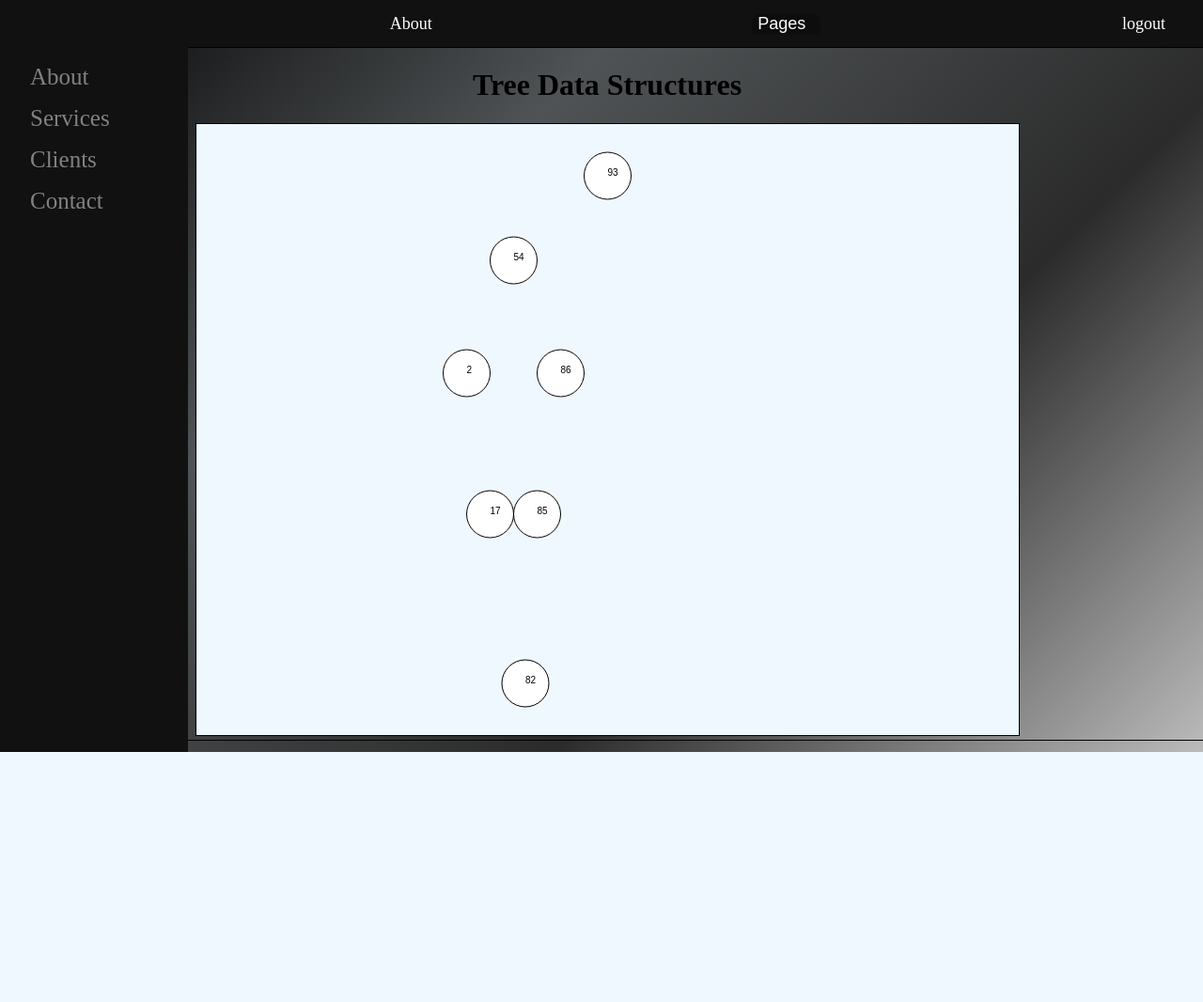
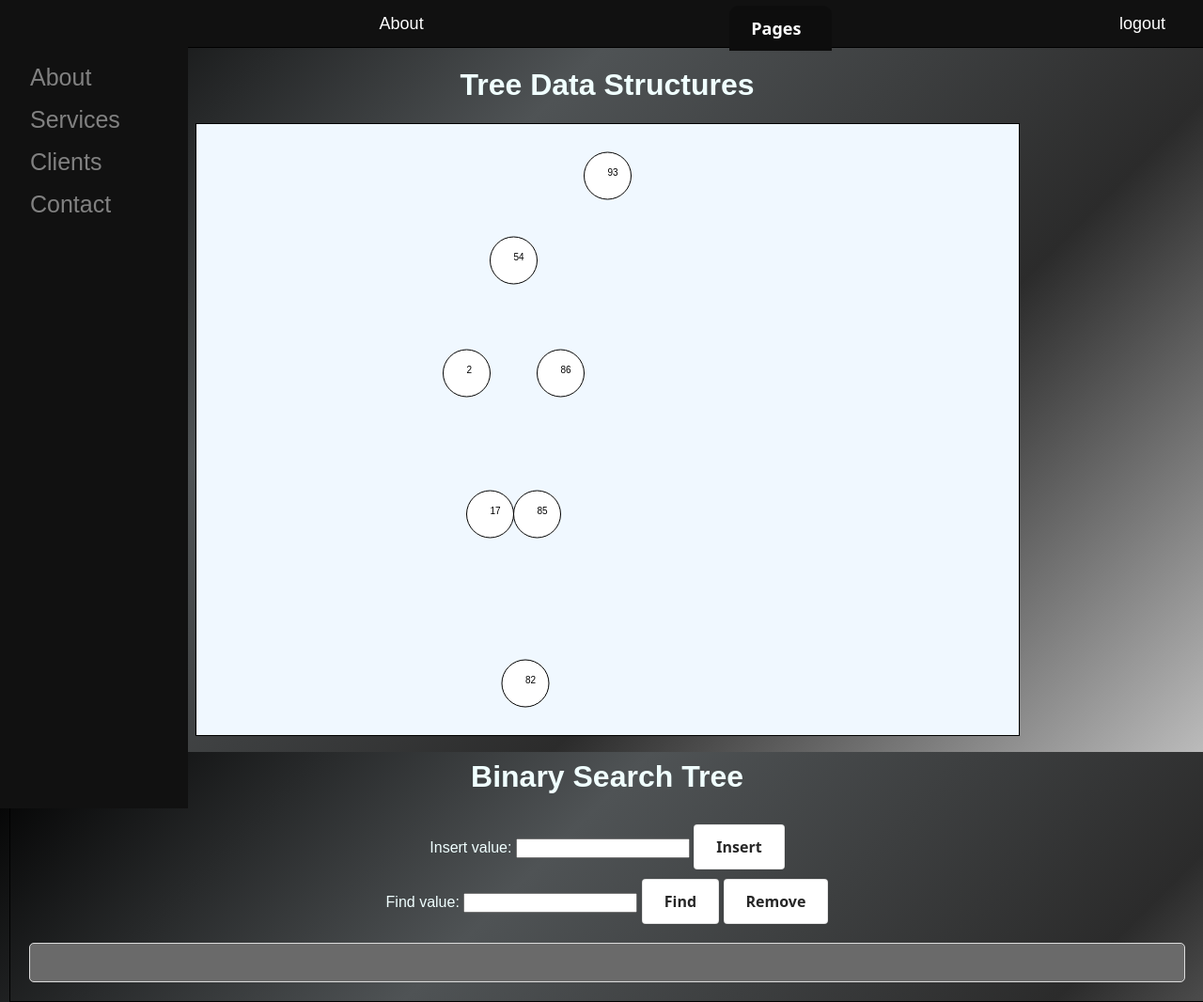
Before and after one commit to roshanmagan/Final-Year-Project, a PHP site: page /tree-data-structure.php in a window 1280 px wide. Shown: the whole page at 94% size. Before the commit the page ends 800 px from the top, so only its background shows below. Run offline with PHP 8.4, Linux system fonts and the light colour scheme; a user stored in the database is signed in.

Commit message:
update
changes

```diff
--- a/usbwebserver/usbwebserver_v8.6.5/usbwebserver/root/css/tree.css
+++ b/usbwebserver/usbwebserver_v8.6.5/usbwebserver/root/css/tree.css
@@ -1,3 +1,8 @@
+body {
+	font-family: sans-serif;
+	background-color: #f5f5f5;
+	color: azure;
+  }
 #container{
     width: 100%;
     text-align: center;
@@ -12,38 +17,59 @@
 	background: aliceblue;
 }
 
-/* .tree {
-	display: flex;
-	justify-content: center;
-	align-items: center;
+.output {
+	margin: 20px;
+	padding: 20px;
+	background-color: rgb(106, 106, 106);
+	border: 1px solid #ddd;
+	border-radius: 5px;
   }
 
-  .node{
-	padding: 10px;
-	display: flex;
-	flex-direction: column;
+  button {
 	align-items: center;
-	margin: 10px;
+	background-color: #FFFFFF;
+	border: 1px solid rgba(0, 0, 0, 0.1);
+	border-radius: .25rem;
+	box-shadow: rgba(0, 0, 0, 0.02) 0 1px 3px 0;
+	box-sizing: border-box;
+	color: rgba(0, 0, 0, 0.85);
+	cursor: pointer;
+	display: inline-flex;
+	font-family: system-ui,-apple-system,system-ui,"Helvetica Neue",Helvetica,Arial,sans-serif;
+	font-size: 16px;
+	font-weight: 600;
+	justify-content: center;
+	line-height: 1.25;
+	margin: 0;
+	margin-top: 10px;
+	min-height: 3rem;
+	padding: calc(.875rem - 1px) calc(1.5rem - 1px);
+	position: relative;
+	text-decoration: none;
+	transition: all 250ms;
+	user-select: none;
+	-webkit-user-select: none;
+	touch-action: manipulation;
+	vertical-align: baseline;
+	width: auto;
   }
 
-  .node .value {
-	font-size: 24px;
-	font-weight: bold;
-	border: 1px solid black;
-	border-radius: 50%;
+
+ button:hover,
+ button:focus {
+	border-color: rgba(0, 0, 0, 0.15);
+	box-shadow: rgba(0, 0, 0, 0.1) 0 4px 12px;
+	color: rgba(0, 0, 0, 0.65);
   }
 
-  .node .left,
-  .node .right {
-	margin-top: 10px;
-	display: flex;
-	justify-content: center;
+ button:hover {
+	transform: translateY(-1px);
   }
 
-  .node .left{
-	margin-right: 80%;
+button:active {
+	background-color: #F0F0F1;
+	border-color: rgba(0, 0, 0, 0.15);
+	box-shadow: rgba(0, 0, 0, 0.06) 0 2px 4px;
+	color: rgba(0, 0, 0, 0.65);
+	transform: translateY(0);
   }
-
-  .node .right{
-	margin-left: 90%;
-  } */
--- a/usbwebserver/usbwebserver_v8.6.5/usbwebserver/root/javascript/binarytree.js
+++ b/usbwebserver/usbwebserver_v8.6.5/usbwebserver/root/javascript/binarytree.js
@@ -1,5 +1,6 @@
 const canvas = document.getElementById('canvas');
 const ctx = canvas.getContext('2d');
+let foundNode = 0;
 class Node {
   constructor(value) {
     this.value = value;
@@ -15,6 +16,8 @@
     this.verticalSpacing = 30; // vertical distance between two levels of nodes
     this.horizontalSpacing = 200; // horizontal distance between two nodes
   }
+
+
 
   add(value) {
     const node = new Node(value);
@@ -41,6 +44,58 @@
       }
     }
   }
+
+  find(value) {
+    if (this.root === null) return false;
+
+    let current = this.root;
+    let found = false;
+
+    while (current && !found) {
+      if (value < current.value) {
+        current = current.left;
+      } else if (value > current.value) {
+        current = current.right;
+      } else {
+        found = true;
+        foundNode = value;
+      }
+    }
+
+    if (!found) return false;
+    return current;
+  }
+
+  remove(value) {
+    const removeNode = (node, value) => {
+      if (node === null) return null;
+
+      if (value === node.value) {
+        if (node.left === null && node.right === null) return null;
+        if (node.left === null) return node.right;
+        if (node.right === null) return node.left;
+
+        let tempNode = node.right;
+        while (tempNode.left !== null) {
+          tempNode = tempNode.left;
+        }
+
+        node.value = tempNode.value;
+        node.right = removeNode(node.right, tempNode.value);
+        return node;
+      } else if (value < node.value) {
+        node.left = removeNode(node.left, value);
+        return node;
+      } else {
+        node.right = removeNode(node.right, value);
+        return node;
+      }
+    };
+
+    this.root = removeNode(this.root, value);
+    return this;
+  }
+
 
   // Helper function to get the height of the tree
   getHeight(node) {
@@ -107,7 +162,13 @@
     }
 
     // Draw the current node
-    const color = 'white';
+    let color = 'white';
+    if(foundNode == node.value){
+       color = 'red';
+    }else{
+       color = 'white';
+    }
+
     this.drawCircle(x, nodeY, this.nodeRadius, color);
     this.drawText(x, nodeY, node.value.toString(), 'black');
   }
@@ -140,4 +201,61 @@
 // tree.add(60);
 // tree.add(80);
 
+
+
+const output = document.querySelector('.output');
+
+document.forms[0].addEventListener('submit', function(event) {
+  event.preventDefault();
+  const value = parseInt(document.querySelector('#insert-value').value);
+  if(value){
+    foundNode = value;
+    tree.add(value);
+    tree.draw(canvas);
+    output.innerHTML = `Inserted ${value} into the tree`;
+  }else{
+    output.innerHTML = `${value} values are allowed`
+  }
+
+  document.querySelector('#insert-value').value = '';
+});
+
+document.forms[1].addEventListener('submit', function(event) {
+  event.preventDefault();
+
+  const value = parseInt(document.querySelector('#find-value').value);
+  if(value){
+    const Findnode = tree.find(value);
+    tree.draw(canvas);
+    if (!Findnode) {
+      output.innerHTML = `${value} not found in the tree`;
+    } else {
+      output.innerHTML = `Found ${value} in the tree`;
+    }
+  }else{
+    output.innerHTML = `${value} values are allowed`
+  }
+
+  document.querySelector('#find-value').value = '';
+
+});
+
+document.querySelector('#remove-value').addEventListener('click', function(event) {
+  const value = parseInt(document.querySelector('#find-value').value);
+  if(value){
+    const Findnode = tree.find(value);
+    if(Findnode){
+      tree.remove(value);
+      tree.draw(canvas);
+      output.innerHTML = `removed ${value} from the tree`;
+    }else{
+      output.innerHTML = `${value} not found in the tree`;
+    }
+
+ }else{
+  output.innerHTML = `${value} values are allowed`
+ }
+  document.querySelector('#find-value').value = '';
+});
+
 tree.draw(canvas);
--- a/usbwebserver/usbwebserver_v8.6.5/usbwebserver/root/text_files/members_stat.txt
+++ b/usbwebserver/usbwebserver_v8.6.5/usbwebserver/root/text_files/members_stat.txt
@@ -1 +1 @@
-Members Page: 483
+Members Page: 556
--- a/usbwebserver/usbwebserver_v8.6.5/usbwebserver/root/tree-data-structure.php
+++ b/usbwebserver/usbwebserver_v8.6.5/usbwebserver/root/tree-data-structure.php
@@ -43,6 +43,20 @@
     <h1>Tree Data Structures</h1>
 	<div class="tree">
     <canvas id="canvas" width="800" height="1000"></canvas>
+
+    <h1>Binary Search Tree</h1>
+    <form>
+      <label for="insert-value">Insert value:</label>
+      <input type="text" id="insert-value" />
+      <button type="submit">Insert</button>
+    </form>
+    <form>
+      <label for="find-value">Find value:</label>
+      <input type="text" id="find-value" />
+      <button type="submit">Find</button>
+      <button type="button" id="remove-value">Remove</button>
+    </form>
+    <div class="output"></div>
     <script src="javascript/binarytree.js"></script>
 	</div>
   </div>
```
Also changed, not shown: 1 other file.
